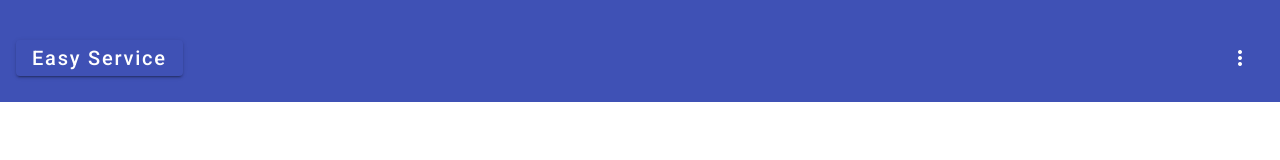
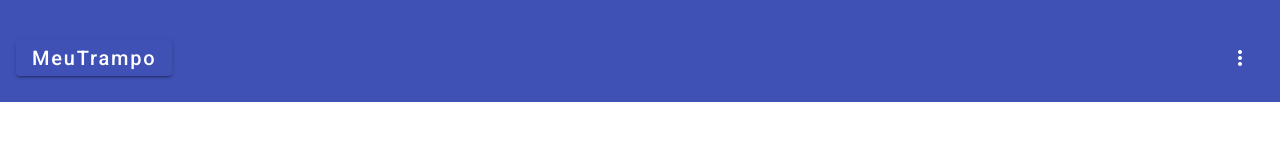
Before and after one commit to matheusnuneso/easy-service, an Angular app: page /login in a window 1280 px wide. Shown: the top 160 px of the page. Built offline with nearby package versions, Linux system fonts and the light colour scheme.

Commit message:
change the title

```diff
--- a/src/app/app.component.html
+++ b/src/app/app.component.html
@@ -1,7 +1,7 @@
 <mat-toolbar color="primary">
   <mat-toolbar-row>
     <button class="button-home" mat-raised-button color="primary" (click)="onHome()">
-      Easy Service
+      MeuTrampo
     </button>
     <span class="example-spacer"></span>
 
```
